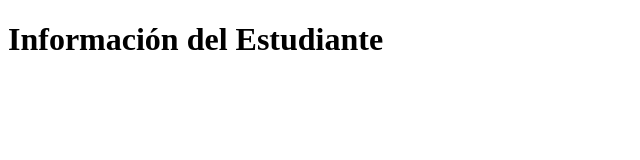
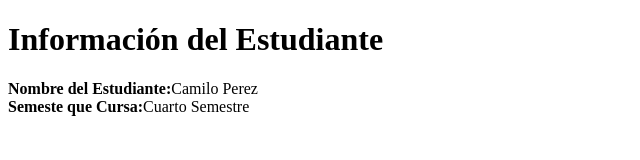
Before and after one commit to Camilo-png/Tarea-de-Git, a plain HTML site: page index.html in a window 1280 px wide. Shown: the whole page, without its empty margins (0-640 px from the left). Drawn offline with Linux system fonts and the light colour scheme.

Commit message:
Semestre

```diff
--- a/index.html
+++ b/index.html
@@ -7,5 +7,7 @@
 </head>
 <body>
     <h1>Información del Estudiante</h1>
+    <div><strong>Nombre del Estudiante:</strong>Camilo Perez</div>
+    <div><strong>Semeste que Cursa:</strong>Cuarto Semestre</div>
 </body>
 </html>
```
